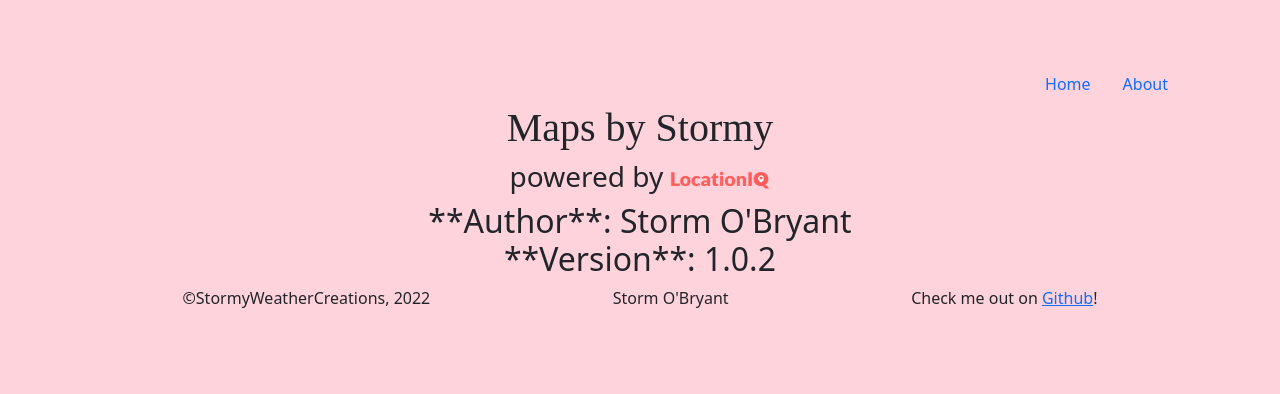
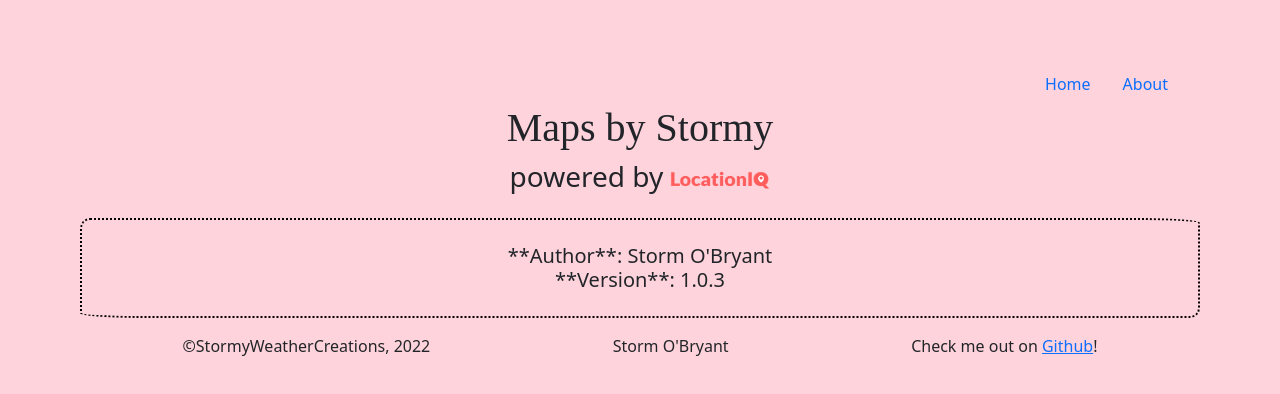
Before and after one commit to NunuMarie3000/Lab6-Asynchronous-Code-and-APIs, a React (Create React App) app in the folder city-explorer/: page /about in a window 1280 px wide. Shown: the top 394 px of the page. Built offline with nearby package versions, Linux system fonts and the light colour scheme; a web font is replaced by a local one.

Commit message:
fixed version info and about

```diff
--- a/city-explorer/src/components/About.js
+++ b/city-explorer/src/components/About.js
@@ -9,8 +9,7 @@ export default class About extends Component {
       <>
         <div className='application-container'>
             <Header/>
-            <h2>**Author**: Storm O'Bryant <br/>**Version**: 1.0.2</h2>
-
+            <h5 style={{margin: '1rem', padding: '1.5rem', border: '2px dotted black', borderRadius: '10px 5%'}}>**Author**: Storm O'Bryant <br/>**Version**: 1.0.3</h5>
         </div>
         <Footer/>
       </>
```
Also changed, not shown: 1 other file (tests, documents, lock files or other folders).
